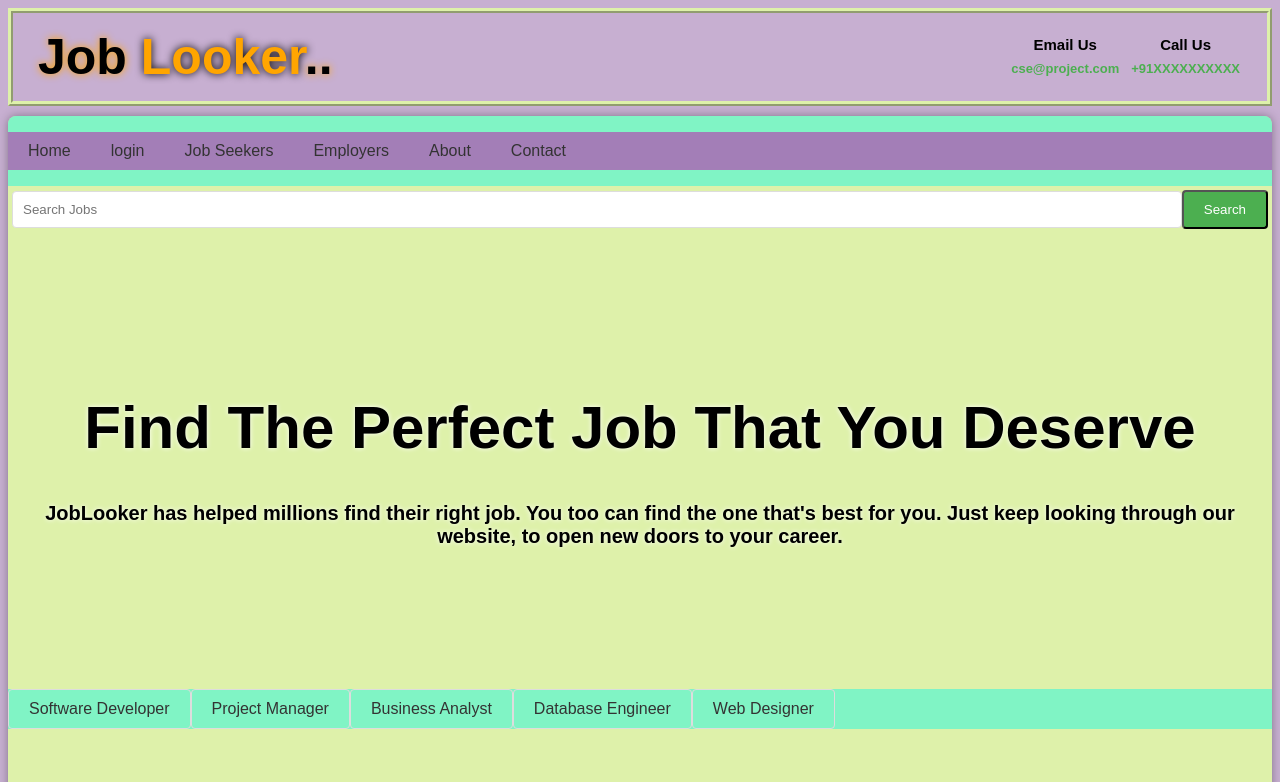
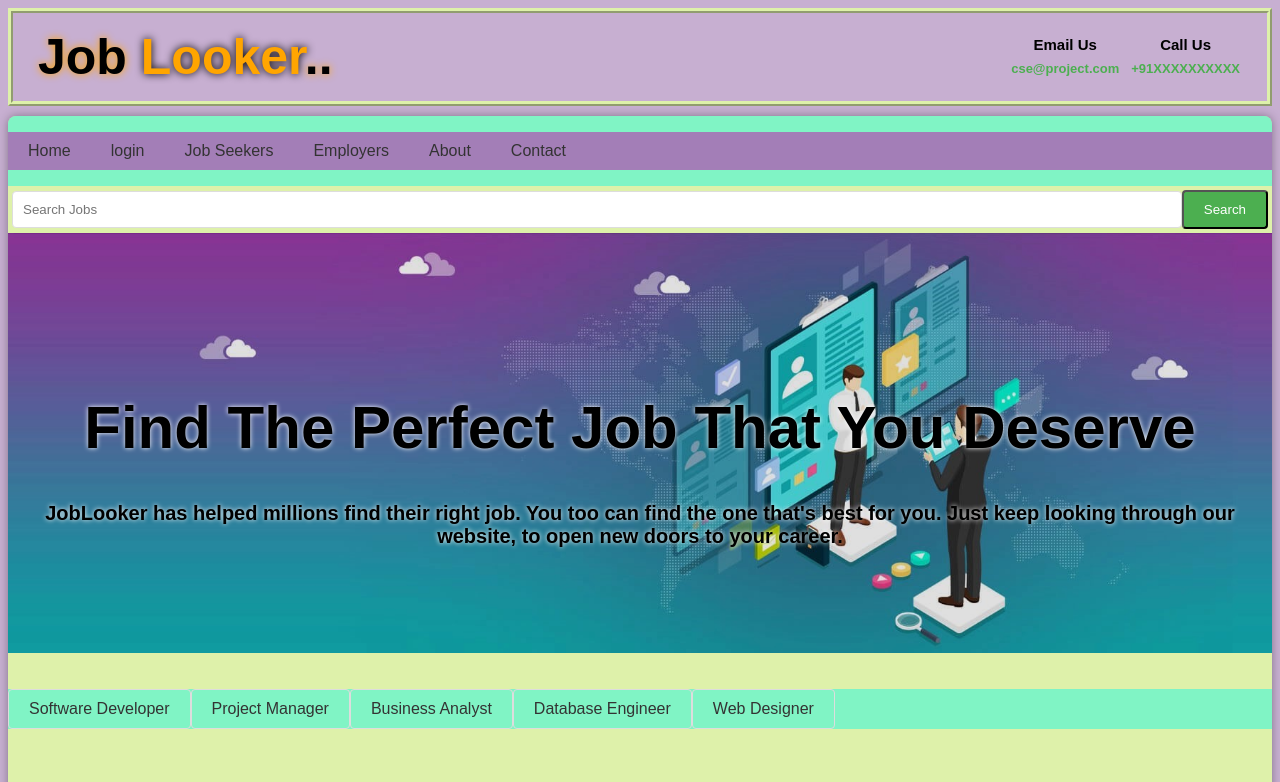
Before and after one commit to Shraddhagupta37/CSE326-Project, a plain HTML site: page index.html in a window 1280 px wide. Shown: the top 782 px of the page. Drawn offline with Linux system fonts and the light colour scheme.

Commit message:
Final Save

```diff
--- a/main.css
+++ b/main.css
@@ -97,7 +97,7 @@ table th {
 }
 
 .bgimage {
-    background-image: url('carousel-1.jpg');
+    background-image: url('/Images/carousel-1.jpg');
     height: 300px;
     background-repeat: no-repeat;
     background-size: cover;
```
